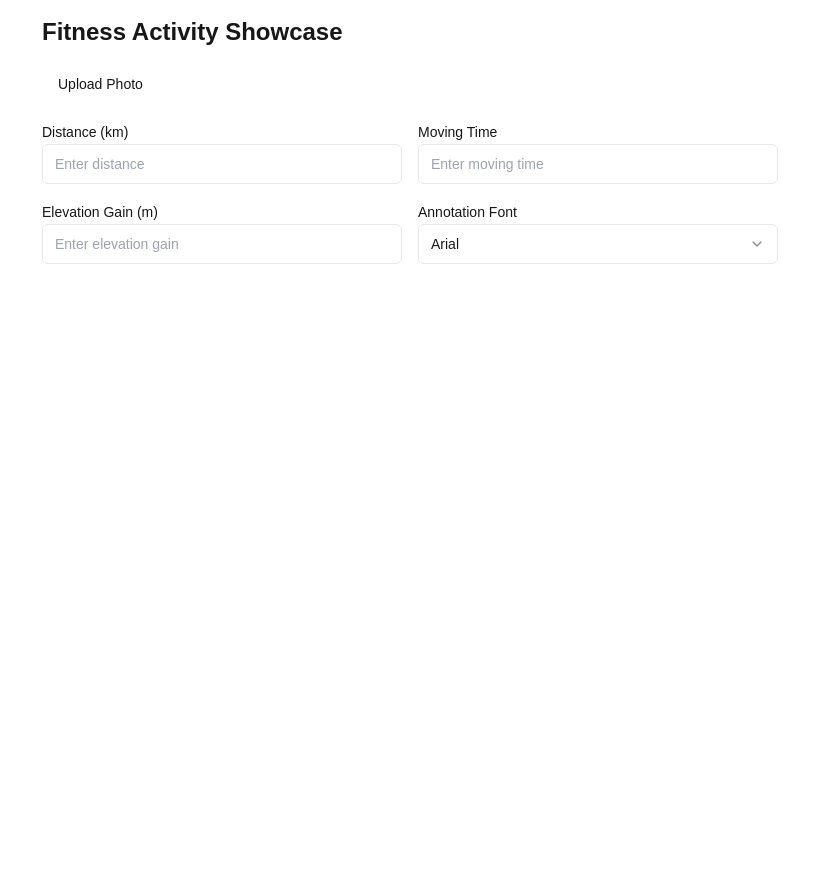
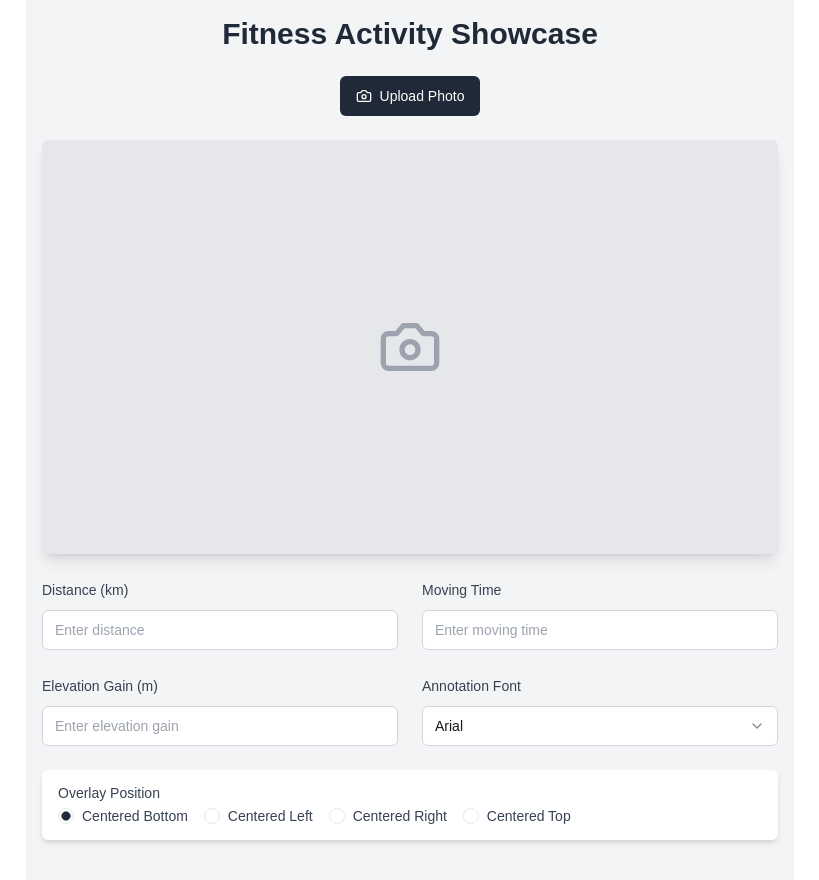
Before and after one commit to hoangquochung1110/xtrava, a Next.js app: page / in a window 1280 px wide. Shown: the whole page, without its empty margins (230-1049 px from the left). Before the commit the page ends 800 px from the top, so only its background shows below. Built offline with nearby package versions, Linux system fonts and the light colour scheme.

Commit message:
Provide 4 basic overlay positions

```diff
--- a/app/globals.css
+++ b/app/globals.css
@@ -25,3 +25,13 @@ body {
     text-wrap: balance;
   }
 }
+
+.text-enhance {
+  color: white;
+  text-shadow:
+    -1px -1px 0 #000,
+    1px -1px 0 #000,
+    -1px 1px 0 #000,
+    1px 1px 0 #000,
+    0 0 8px rgba(0,0,0,0.7);
+}
--- a/app/page.tsx
+++ b/app/page.tsx
@@ -13,6 +13,8 @@ import {
   SelectTrigger,
   SelectValue,
 } from "@/components/ui/select"
+import { RadioGroup, RadioGroupItem } from "@/components/ui/radio-group"
+import { Camera, Clock, Mountain, Ruler } from 'lucide-react'
 
 const fontOptions = [
   { value: 'arial', label: 'Arial' },
@@ -22,12 +24,20 @@ const fontOptions = [
   { value: 'verdana', label: 'Verdana' },
 ]
 
+const overlayPositions = [
+  { value: 'bottom', label: 'Centered Bottom' },
+  { value: 'left', label: 'Centered Left' },
+  { value: 'right', label: 'Centered Right' },
+  { value: 'top', label: 'Centered Top' },
+]
+
 export default function Component() {
   const [image, setImage] = useState<string | null>(null)
   const [distance, setDistance] = useState('')
   const [movingTime, setMovingTime] = useState('')
   const [elevationGain, setElevationGain] = useState('')
   const [selectedFont, setSelectedFont] = useState('arial')
+  const [overlayPosition, setOverlayPosition] = useState('bottom')
   const fileInputRef = useRef<HTMLInputElement>(null)
 
   const handleFileChange = (event: ChangeEvent<HTMLInputElement>) => {
@@ -52,12 +62,31 @@ export default function Component() {
     fileInputRef.current?.click()
   }
 
+  const getOverlayStyle = () => {
+    const baseStyle = "absolute text-white p-4 rounded-md shadow-md"
+    switch (overlayPosition) {
+      case 'bottom':
+        return `${baseStyle} bottom-4 left-4 right-4`
+      case 'left':
+        return `${baseStyle} left-4 top-4 bottom-4 w-1/4`
+      case 'right':
+        return `${baseStyle} right-4 top-4 bottom-4 w-1/4`
+      case 'top':
+        return `${baseStyle} top-4 left-4 right-4`
+      default:
+        return `${baseStyle} bottom-4 left-4 right-4`
+    }
+  }
+
   return (
-    <div className="container mx-auto p-4 max-w-3xl">
-      <h1 className="text-2xl font-bold mb-4">Fitness Activity Showcase</h1>
+    <div className="container mx-auto p-4 max-w-3xl bg-gray-100 min-h-screen">
+      <h1 className="text-3xl font-bold mb-6 text-center text-gray-800">Fitness Activity Showcase</h1>
 
-      <div className="mb-4">
-        <Button onClick={handleUpload}>Upload Photo</Button>
+      <div className="mb-6 text-center">
+        <Button onClick={handleUpload} className="bg-gray-800 hover:bg-gray-700 text-white">
+          <Camera className="mr-2 h-4 w-4" />
+          Upload Photo
+        </Button>
         <input
           type="file"
           ref={fileInputRef}
@@ -67,61 +96,71 @@ export default function Component() {
         />
       </div>
 
-      {image && (
-        <div className="mb-4 relative">
+      <div className="mb-6 relative rounded-md overflow-hidden shadow-lg bg-gray-200 aspect-video">
+        {image ? (
           <Image
             src={image}
             alt="Uploaded fitness activity"
-            width={600}
-            height={400}
-            className="w-full h-auto"
+            layout="fill"
+            objectFit="cover"
           />
+        ) : (
+          <div className="absolute inset-0 flex items-center justify-center text-gray-400">
+            <Camera className="h-16 w-16" />
+          </div>
+        )}
+        {image && (
           <div
-            className="absolute bottom-0 left-0 right-0 bg-black bg-opacity-50 text-white p-4"
+            className={getOverlayStyle()}
             style={{ fontFamily: selectedFont }}
           >
-            <p>Distance: {distance} km</p>
-            <p>Moving Time: {movingTime}</p>
-            <p>Elevation Gain: {elevationGain} m</p>
+            <div className="flex items-center justify-between text-enhance">
+              <span className="flex items-center"><Ruler className="mr-1 h-4 w-4" />{distance} km</span>
+              <span className="flex items-center"><Clock className="mr-1 h-4 w-4" />{movingTime}</span>
+              <span className="flex items-center"><Mountain className="mr-1 h-4 w-4" />{elevationGain} m</span>
+            </div>
           </div>
-        </div>
-      )}
+        )}
+      </div>
 
-      <div className="grid grid-cols-1 md:grid-cols-2 gap-4 mb-4">
-        <div>
-          <Label htmlFor="distance">Distance (km)</Label>
+      <div className="grid grid-cols-1 md:grid-cols-2 gap-6 mb-6">
+        <div className="space-y-2">
+          <Label htmlFor="distance" className="text-gray-700">Distance (km)</Label>
           <Input
             id="distance"
             type="number"
             value={distance}
             onChange={(e) => setDistance(e.target.value)}
             placeholder="Enter distance"
+            className="border-gray-300 focus:border-gray-500"
           />
         </div>
-        <div>
-          <Label htmlFor="movingTime">Moving Time</Label>
+        <div className="space-y-2">
+          <Label htmlFor="movingTime" className="text-gray-700">Moving Time</Label>
           <Input
             id="movingTime"
             type="text"
             value={movingTime}
             onChange={(e) => setMovingTime(e.target.value)}
             placeholder="Enter moving time"
+            className="border-gray-300 focus:border-gray-500"
           />
         </div>
-        <div>
-          <Label htmlFor="elevationGain">Elevation Gain (m)</Label>
+        <div className="space-y-2">
+          <Label htmlFor="elevationGain" className="text-gray-700">Elevation Gain (m)</Label>
           <Input
             id="elevationGain"
             type="number"
             value={elevationGain}
             onChange={(e) => setElevationGain(e.target.value)}
             placeholder="Enter elevation gain"
+            className="border-gray-300 focus:border-gray-500"
           />
         </div>
-        <div>
-          <Label htmlFor="font">Annotation Font</Label>
+        <div className="space-y-2">
+          <Label htmlFor="font" className="text-gray-700">Annotation Font</Label>
           <Select onValueChange={setSelectedFont} defaultValue={selectedFont}>
-            <SelectTrigger className="w-full">
+            <SelectTrigger className="w-full border-gray-300 focus:border-gray-500">
               <SelectValue placeholder="Select a font" />
             </SelectTrigger>
             <SelectContent>
@@ -134,6 +173,22 @@ export default function Component() {
           </Select>
         </div>
       </div>
+
+      <div className="mb-6 bg-white p-4 rounded-md shadow-md">
+        <Label className="mb-2 block text-gray-700">Overlay Position</Label>
+        <RadioGroup
+          onValueChange={setOverlayPosition}
+          defaultValue={overlayPosition}
+          className="flex flex-wrap gap-4"
+        >
+          {overlayPositions.map((position) => (
+            <div key={position.value} className="flex items-center space-x-2">
+              <RadioGroupItem value={position.value} id={position.value} className="text-gray-800" />
+              <Label htmlFor={position.value} className="text-gray-700">{position.label}</Label>
+            </div>
+          ))}
+        </RadioGroup>
+      </div>
     </div>
   )
 }
--- /dev/null
+++ b/components/ui/radio-group.tsx
@@ -0,0 +1,44 @@
+"use client"
+
+import * as React from "react"
+import * as RadioGroupPrimitive from "@radix-ui/react-radio-group"
+import { Circle } from "lucide-react"
+
+import { cn } from "@/lib/utils"
+
+const RadioGroup = React.forwardRef<
+  React.ElementRef<typeof RadioGroupPrimitive.Root>,
+  React.ComponentPropsWithoutRef<typeof RadioGroupPrimitive.Root>
+>(({ className, ...props }, ref) => {
+  return (
+    <RadioGroupPrimitive.Root
+      className={cn("grid gap-2", className)}
+      {...props}
+      ref={ref}
+    />
+  )
+})
+RadioGroup.displayName = RadioGroupPrimitive.Root.displayName
+
+const RadioGroupItem = React.forwardRef<
+  React.ElementRef<typeof RadioGroupPrimitive.Item>,
+  React.ComponentPropsWithoutRef<typeof RadioGroupPrimitive.Item>
+>(({ className, children, ...props }, ref) => {
+  return (
+    <RadioGroupPrimitive.Item
+      ref={ref}
+      className={cn(
+        "aspect-square h-4 w-4 rounded-full border border-primary text-primary ring-offset-background focus:outline-none focus-visible:ring-2 focus-visible:ring-ring focus-visible:ring-offset-2 disabled:cursor-not-allowed disabled:opacity-50",
+        className
+      )}
+      {...props}
+    >
+      <RadioGroupPrimitive.Indicator className="flex items-center justify-center">
+        <Circle className="h-2.5 w-2.5 fill-current text-current" />
+      </RadioGroupPrimitive.Indicator>
+    </RadioGroupPrimitive.Item>
+  )
+})
+RadioGroupItem.displayName = RadioGroupPrimitive.Item.displayName
+
+export { RadioGroup, RadioGroupItem }
--- a/package.json
+++ b/package.json
@@ -10,6 +10,7 @@
   },
   "dependencies": {
     "@radix-ui/react-label": "^2.1.0",
+    "@radix-ui/react-radio-group": "^1.2.0",
     "@radix-ui/react-select": "^2.1.1",
     "class-variance-authority": "^0.7.0",
     "lucide-react": "^0.439.0",
```
Also changed, not shown: 1 other file (tests, documents, lock files or other folders).
